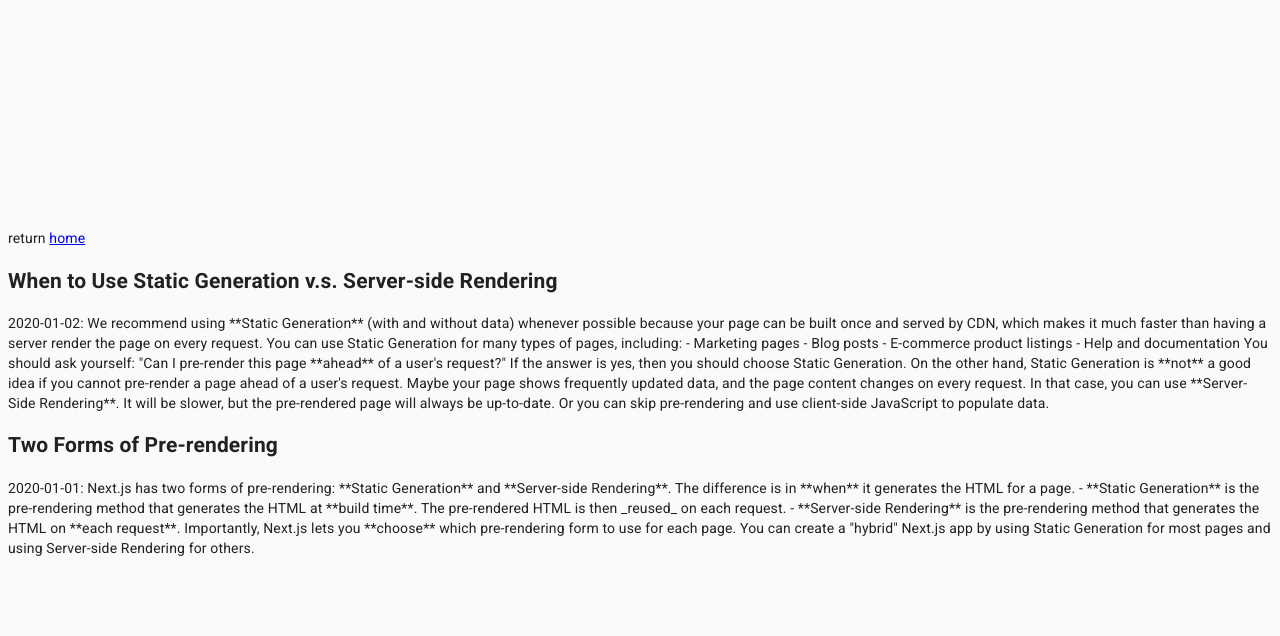
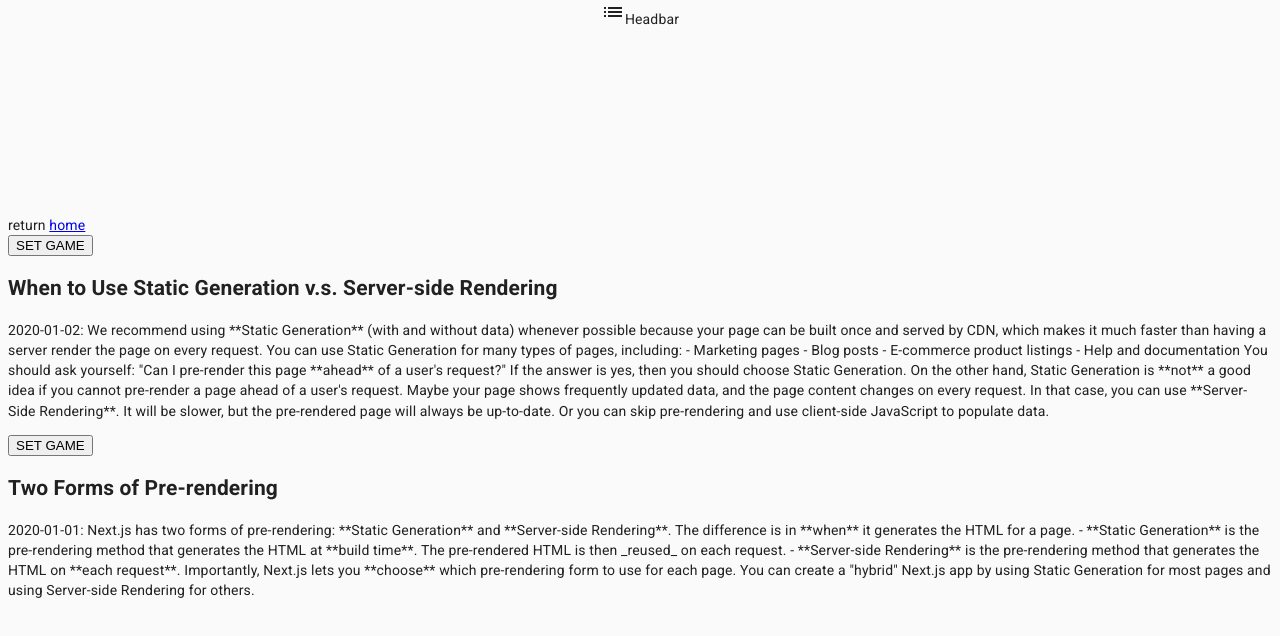
Before and after one commit to m-baaziz/yootchi, a Next.js app: page /posts/first-post in a window 1280 px wide. Shown: the top 636 px of the page. Built offline with nearby package versions, Linux system fonts and the light colour scheme.

Commit message:
:sparkles: game context

```diff
--- a/pages/_app.tsx
+++ b/pages/_app.tsx
@@ -2,9 +2,9 @@ import React from "react";
 import type { AppProps } from "next/app";
 import { useMediaQuery } from "@material-ui/core";
 
-import Layout from "../src/components/Layout";
+import Layout from "../src/components/layout/Layout";
 
-import AppContext from "../src/context";
+import AppContext from "../src/contexts/app-context";
 
 function MyApp({ Component, pageProps }: AppProps): React.ReactElement {
   const preferLightTheme = useMediaQuery("(prefers-color-scheme: light)");
--- a/pages/posts/first-post.tsx
+++ b/pages/posts/first-post.tsx
@@ -1,7 +1,9 @@
+import React from "react";
 import { GetStaticProps } from "next";
 import Link from "next/link";
 
 import { Post } from "../../src/types/post";
+import GameContext from "../../src/contexts/game-context";
 import { getSortedPostsData } from "../../src/lib/posts";
 
 type FirstPostProps = {
@@ -10,6 +12,14 @@ type FirstPostProps = {
 
 export default function FirstPost(props: FirstPostProps): React.ReactElement {
   const { posts } = props;
+  const { setGame } = React.useContext(GameContext);
+
+  const handleTitleClick = () => {
+    setGame({
+      mode: "flashcard",
+    });
+  };
+
   return (
     <div>
       return{" "}
@@ -18,6 +28,7 @@ export default function FirstPost(props: FirstPostProps): React.ReactElement {
       </Link>
       {posts.map(({ id, date, title, content }) => (
         <section key={id}>
+          <button onClick={handleTitleClick}>SET GAME</button>
           <h2>{title}</h2>
           <p>
             <span>{date}: </span> {content}
--- /dev/null
+++ b/src/components/game/GameController.tsx
@@ -0,0 +1,22 @@
+import React from "react";
+
+import { Game } from "../../types/game";
+import GameContext from "../../contexts/game-context";
+
+export default function GameController(
+  props: React.PropsWithChildren<{ key?: string }>
+): React.ReactElement {
+  const { children } = props;
+  const [game, setGame] = React.useState<Game | undefined>(undefined);
+
+  return (
+    <GameContext.Provider
+      value={{
+        game: game,
+        setGame: setGame,
+      }}
+    >
+      {children}
+    </GameContext.Provider>
+  );
+}
--- /dev/null
+++ b/src/components/layout/Headbar.tsx
@@ -0,0 +1,31 @@
+import React from "react";
+import { withStyles, WithStyles } from "@material-ui/core/styles";
+import { createStyles } from "@material-ui/core";
+import { Widgets as WidgetsIcon, List as ListIcon } from "@material-ui/icons";
+
+import GameContext from "../../contexts/game-context";
+
+const styles = () =>
+  createStyles({
+    root: {},
+  });
+
+type HeadbarProps = WithStyles<typeof styles>;
+
+function Headbar(props: HeadbarProps): React.ReactElement {
+  const { classes } = props;
+  const { game } = React.useContext(GameContext);
+
+  React.useEffect(() => {
+    console.log("game: ", game);
+  }, [game]);
+
+  return (
+    <div className={classes.root}>
+      {game ? <WidgetsIcon /> : <ListIcon />}
+      Headbar
+    </div>
+  );
+}
+
+export default withStyles(styles)(Headbar);
--- a/src/components/Layout.tsx
+++ b/src/components/layout/Layout.tsx
@@ -1,18 +1,20 @@
 import React from "react";
 import Head from "next/head";
 import {
-  Theme,
   withStyles,
   WithStyles,
   ThemeProvider,
 } from "@material-ui/core/styles";
 import CssBaseline from "@material-ui/core/CssBaseline";
-import { createStyles, Box } from "@material-ui/core";
+import { createStyles } from "@material-ui/core";
 
-import myTheme from "../theme";
-import AppContext from "../context";
+import GameController from "../game/GameController";
+import Headbar from "./Headbar";
 
-const styles = (theme: Theme) =>
+import myTheme from "../../theme";
+import AppContext from "../../contexts/app-context";
+
+const styles = () =>
   createStyles({
     container: {
       minHeight: "100vh",
@@ -48,9 +50,12 @@ function Layout(
       </Head>
       <ThemeProvider theme={myTheme(theme)}>
         <CssBaseline />
-        <div className={classes.container}>
-          <main className={classes.main}>{children}</main>
-        </div>
+        <GameController>
+          <div className={classes.container}>
+            <Headbar />
+            <main className={classes.main}>{children}</main>
+          </div>
+        </GameController>
       </ThemeProvider>
     </>
   );
--- a/src/context.ts
+++ /dev/null
@@ -1,11 +0,0 @@
-import React from "react";
-
-import { ThemePreference } from "./types/themePreference";
-
-const AppContext = React.createContext({
-  stage: "prod",
-  lang: "en",
-  theme: ThemePreference,
-});
-
-export default AppContext;
--- /dev/null
+++ b/src/contexts/app-context.ts
@@ -0,0 +1,17 @@
+import React from "react";
+
+import { ThemePreference } from "../types/theme-preference";
+
+type AppContext = {
+  stage: string;
+  lang: string;
+  theme: ThemePreference;
+};
+
+const appContext = React.createContext<AppContext>({
+  stage: "prod",
+  lang: "en",
+  theme: "light",
+});
+
+export default appContext;
--- /dev/null
+++ b/src/contexts/game-context.ts
@@ -0,0 +1,17 @@
+import React from "react";
+
+import { Game } from "../types/game";
+
+type GameContext = {
+  game?: Game;
+  setGame: (game: Game) => void;
+};
+
+const gameContext = React.createContext<GameContext>({
+  game: undefined,
+  setGame: () => {
+    return;
+  },
+});
+
+export default gameContext;
--- a/src/theme.ts
+++ b/src/theme.ts
@@ -1,6 +1,6 @@
 import { createMuiTheme, Theme } from "@material-ui/core/styles";
 import { grey, deepPurple } from "@material-ui/core/colors";
-import { ThemePreference } from "./types/themePreference";
+import { ThemePreference } from "./types/theme-preference";
 
 const theme = (themePreference: ThemePreference): Theme =>
   createMuiTheme({
--- /dev/null
+++ b/src/types/game.ts
@@ -0,0 +1,5 @@
+export type Mode = "flashcard" | "draw_it";
+
+export type Game = {
+  mode: Mode;
+};
```
Also changed, not shown: .eslintrc.json, src/types/theme-preference.ts (renamed from src/types/themePreference.ts).
